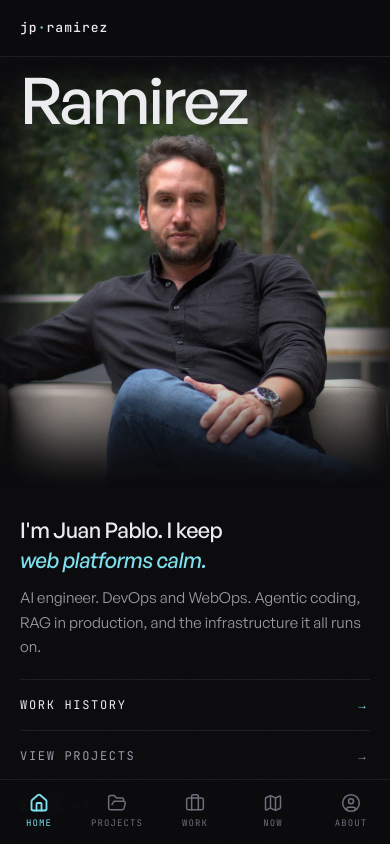
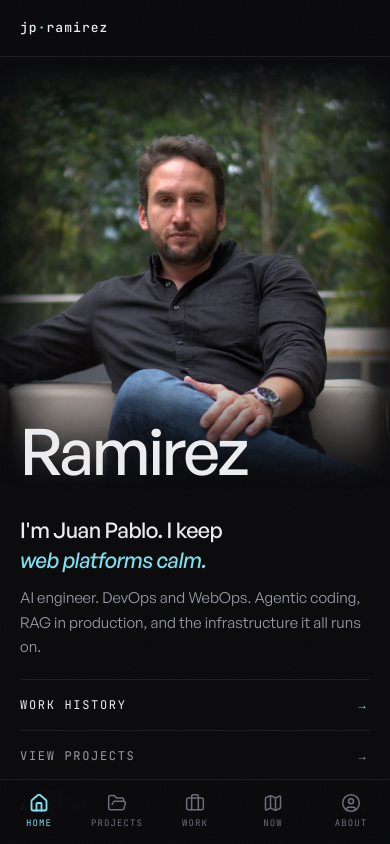
Before and after one commit to Torrente179/JPRamirez, a Next.js app: page / in a window 390 px wide. Shown: the top 844 px of the page. Built offline with nearby package versions, Linux system fonts and the light colour scheme.

Commit message:
Pin Ramirez to the bottom-left of the mobile cover.

```diff
--- a/app/globals.css
+++ b/app/globals.css
@@ -314,8 +314,9 @@
 
 .hero-app-name {
   position: absolute;
-  top: 0.85rem;
-  right: 1.25rem;
+  top: auto;
+  right: auto;
+  bottom: 0.9rem;
   left: 1.25rem;
   z-index: 20;
   margin: 0;
@@ -324,7 +325,7 @@
 
 @media (min-width: 640px) {
   .hero-app-name {
-    right: 2rem;
+    bottom: 1.15rem;
     left: 2rem;
   }
 }
```
Also changed, not shown: 1 other file (tests, documents, lock files or other folders).
